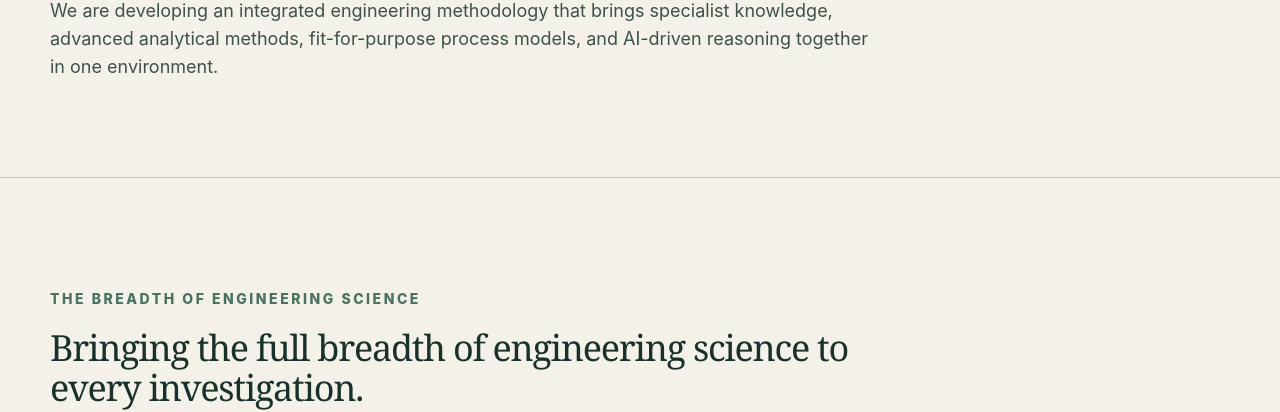
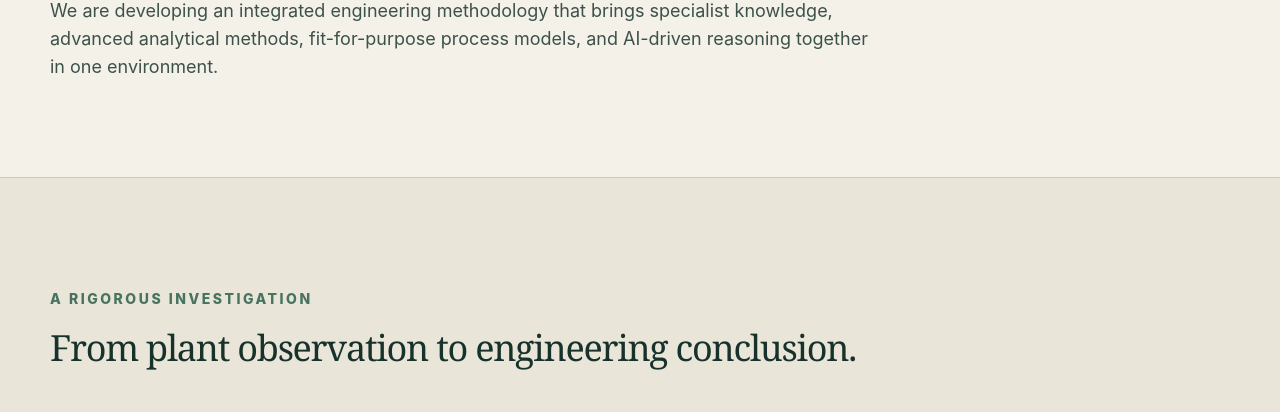
Before and after one commit to jacfourie-bot/mine-intelligence-labs-website, a plain HTML site: page approach.html in a window 1280 px wide. Shown: the part 421-833 px from the top of the page. Drawn offline with Linux system fonts and the light colour scheme.

Commit message:
Remove engineering science section moved to Workbench page

```diff
--- a/approach.html
+++ b/approach.html
@@ -1,7 +1,6 @@
 <!doctype html><html lang="en"><head><meta charset="utf-8"><meta name="viewport" content="width=device-width,initial-scale=1"><meta name="description" content="The engineering philosophy and scientific approach behind Mine Intelligence Labs."><title>Our Research | Mine Intelligence Labs</title><link rel="stylesheet" href="assets/style.css"><link rel="icon" href="assets/mine-intelligence-logo.png" type="image/png"></head><body>
 <header><div class="nav"><a class="brand" href="index.html" aria-label="Mine Intelligence Labs home"><img class="mark" src="assets/mine-intelligence-logo.png" alt=""><span>MINE INTELLIGENCE<small>LABS</small></span></a><button class="menu" type="button" aria-label="Toggle navigation" aria-expanded="false">Menu ☰</button><nav class="links" aria-label="Main navigation"><a href="index.html">Home</a><a href="process-engineer.html">Investigations Workbench</a><a href="applications.html">Applications</a><a href="approach.html" class="active" aria-current="page">Our Research</a><a href="about.html">About &amp; Contact</a></nav></div></header>
 <main><section class="page-hero"><div class="wrap"><p class="eyebrow">Our Research</p><h1>Complex problems deserve <em>better methods.</em></h1><p class="intro">We are developing an integrated engineering methodology that brings specialist knowledge, advanced analytical methods, fit-for-purpose process models, and AI-driven reasoning together in one environment.</p></div></section>
-<section class="section"><div class="wrap"><p class="eyebrow">The breadth of engineering science</p><h2>Bringing the full breadth of engineering science to every investigation.</h2><div class="split"><p class="statement">No small team—or even a team of PhD engineers—can remain expert across every discipline now needed to solve the hardest processing problems.</p><div><p class="lead">Mineralogy, minerals processing, equipment design, mine operations, plant operations, data science, machine learning, statistics, causal reasoning, and AI each contribute part of the picture.</p><p class="lead">Our approach integrates that knowledge so the method can be chosen to suit the engineering problem, rather than the problem being constrained by the tools an engineer happens to know.</p></div></div></div></section>
 <section class="section alt"><div class="wrap"><p class="eyebrow">A rigorous investigation</p><h2>From plant observation to engineering conclusion.</h2><div class="process"><div><span class="number">01</span><strong>Plant observations</strong></div><div><span class="number">02</span><strong>Engineering hypotheses</strong></div><div><span class="number">03</span><strong>Analytical investigation</strong></div><div><span class="number">04</span><strong>Evidence evaluation</strong></div><div><span class="number">05</span><strong>Engineering conclusions</strong></div></div></div></section>
 <section class="section"><div class="wrap"><div class="grid two"><article class="card"><div class="number">MODELING PRINCIPLE</div><h3>The simplest model capable of answering the question</h3><p>Different investigations require different levels of fidelity. Models should be practical to maintain and become more detailed only when reliable inference requires it.</p></article><article class="card"><div class="number">REASONING PRINCIPLE</div><h3>Rigorous reasoning. Traceable conclusions.</h3><p>Every conclusion should be supported by inspectable evidence, explicit assumptions, reproducible analysis, and a clear account of competing explanations.</p></article></div></div></section>
 <section class="section alt"><div class="wrap"><p class="eyebrow">Accessible capability</p><h2>Frontier-level intelligence, wherever the plant operates.</h2><div class="split"><p class="statement">Advanced engineering capability should not depend on having an entire department of specialists on site.</p><div><p class="lead">From remote operations to complex processing plants, small teams confront multidisciplinary challenges with finite time and resources.</p><p class="lead">Our Investigations Workbench is intended to make integrated, up-to-date specialist knowledge and rigorous analytical capability practical for the engineers closest to the problem.</p></div></div></div></section></main>
```
